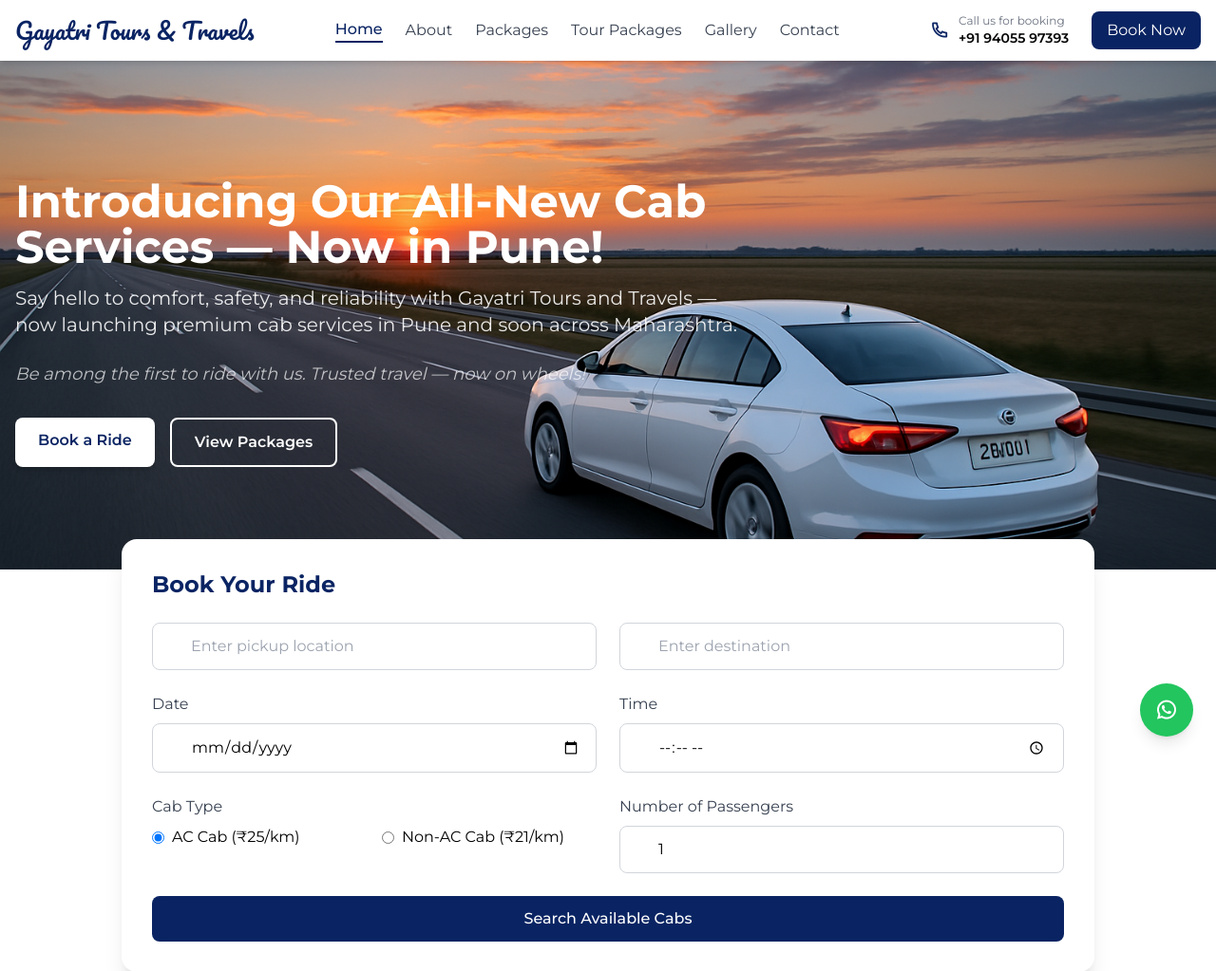
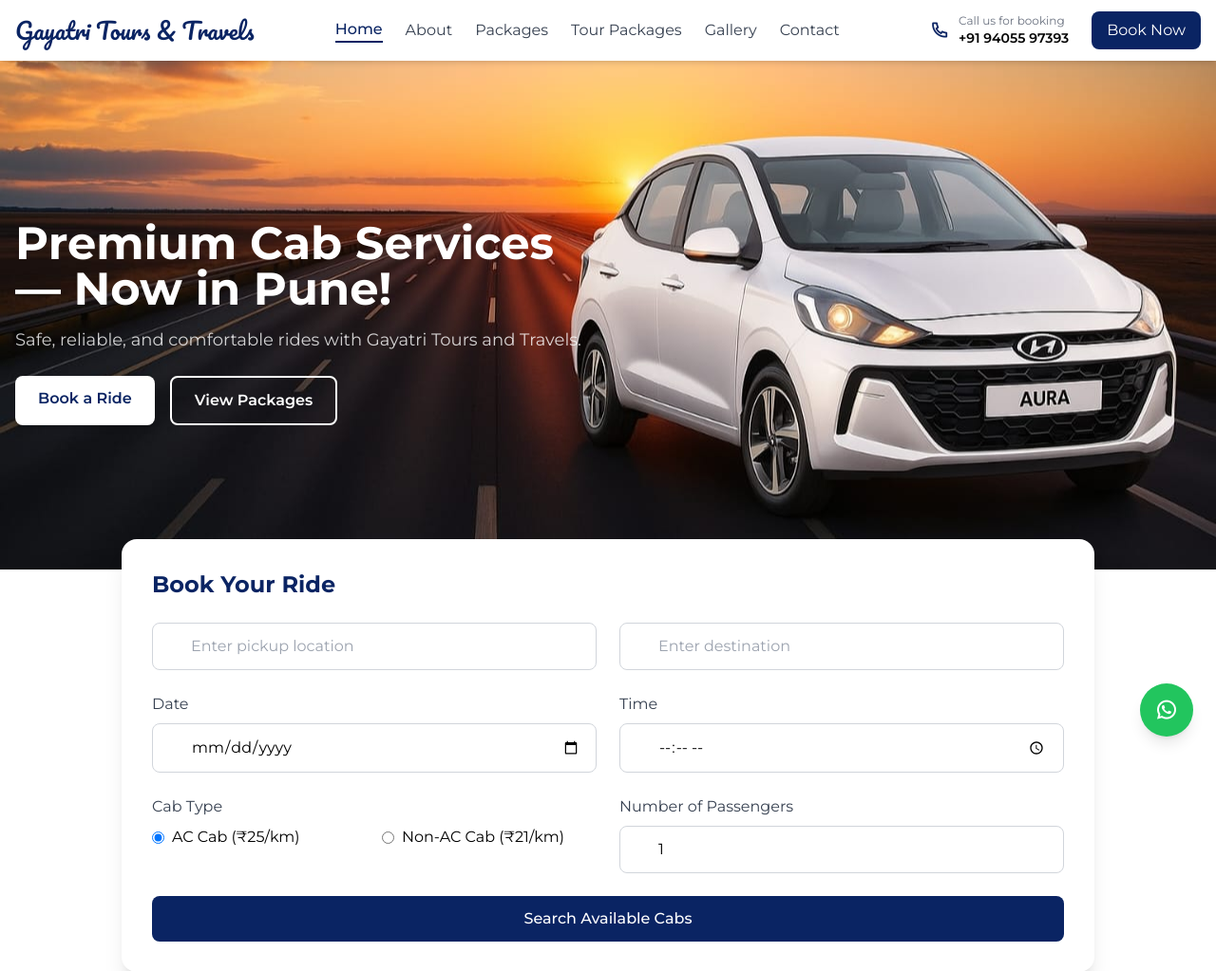
Before and after one commit to adi1723/GayatriCab, a Flask app: page / in a window 1280 px wide. Shown: the top 1023 px of the page at 95% size. Run offline with Flask 3, Linux system fonts and the light colour scheme; some libraries are stand-ins or nearby versions.

Commit message:
Your message

```diff
--- a/templates/index.html
+++ b/templates/index.html
@@ -243,17 +243,14 @@ cursor: pointer;
 </div>
 </header>
 <!-- Hero Section -->
-<section class="hero-section min-h-[600px] flex items-center pt-20 bg-cover bg-center bg-[url('/static/images/auracar.png')]">
-<div class="container mx-auto px-4 py-0 text-white"> <!-- changed py-16 to py-0 -->
+<section class="hero-section min-h-[600px] flex items-center pt-20 bg-cover bg-center bg-[url('/static/images/auracar.jpeg')]">
+<div class="container mx-auto px-4 py-6 text-white">
   <div class="max-w-3xl text-white">
-    <h1 class="text-4xl md:text-5xl font-bold mb-4 mt-0"> <!-- added mt-0 -->
-      Introducing Our All-New Cab Services — Now in Pune!
+    <h1 class="text-4xl md:text-5xl font-bold mb-4 mt-0">
+      Premium Cab Services <br> — Now in Pune!
     </h1>
-    <p class="text-xl mb-6 text-white/90">
-      Say hello to comfort, safety, and reliability with Gayatri Tours and Travels — now launching premium cab services in Pune and soon across Maharashtra.
-    </p>
-    <p class="text-lg mb-8 text-white/70 italic">
-      Be among the first to ride with us. Trusted travel — now on wheels!
+    <p class="text-lg mb-6 text-white/80">
+      Safe, reliable, and comfortable rides with Gayatri Tours and Travels.
     </p>
     <div class="flex flex-wrap gap-4">
       <a href="#book-ride" class="bg-white text-primary px-6 py-3 font-semibold !rounded-button whitespace-nowrap hover:bg-gray-100 transition-all shadow-md">Book a Ride</a>
```
Also changed, not shown: static/images/auracar.jpeg (added), static/images/auracar.png (deleted).
